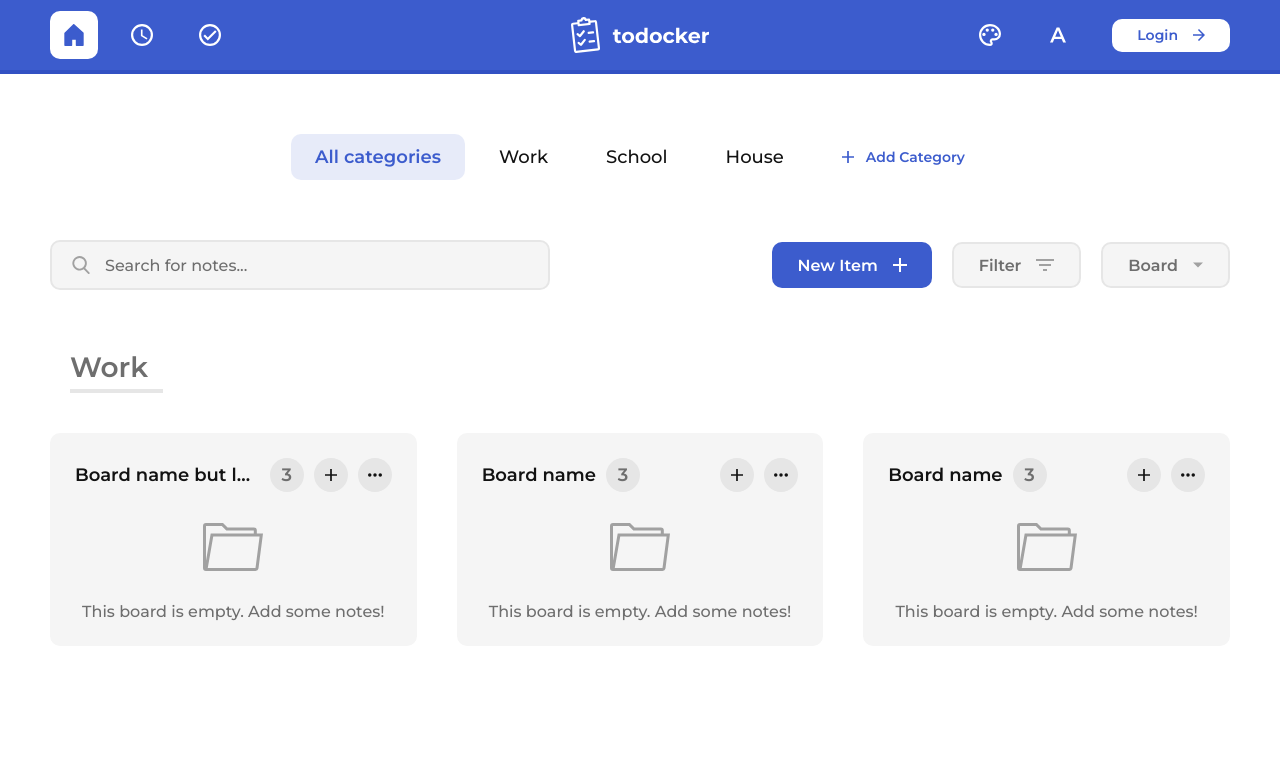
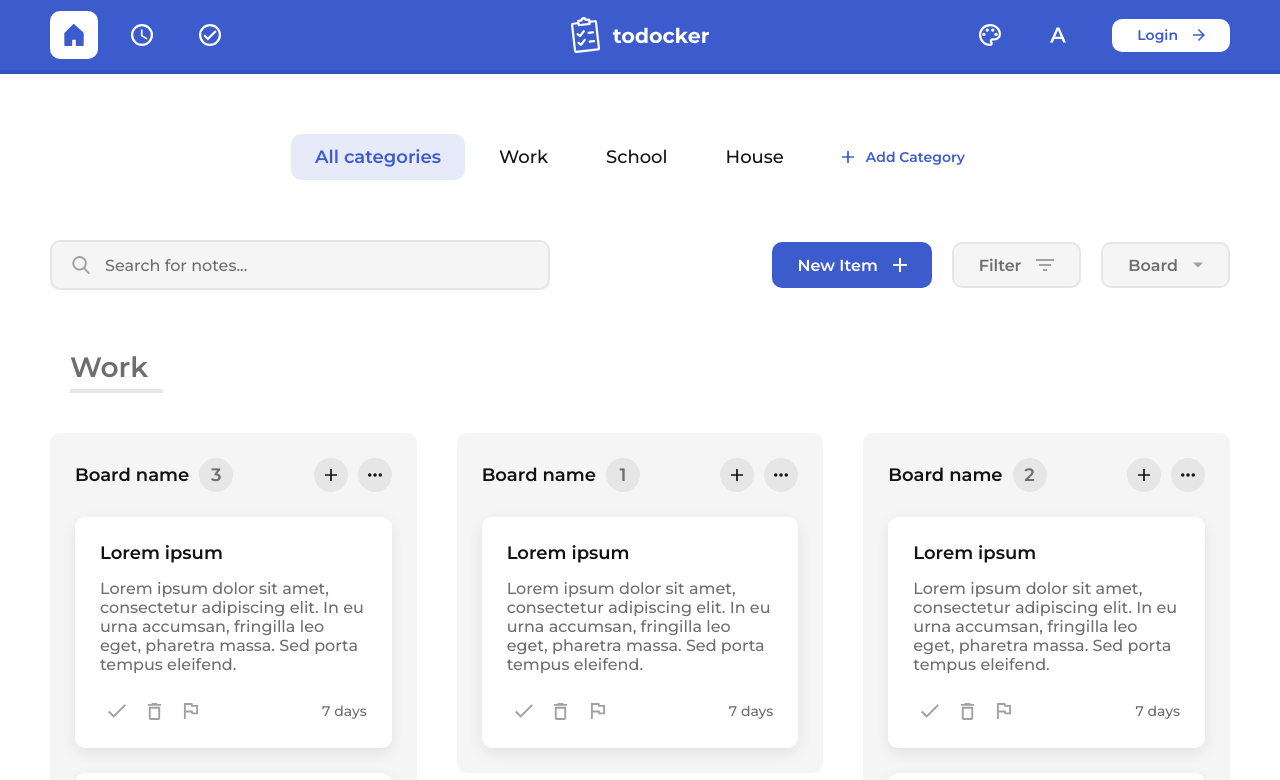
Before and after one commit to novacooo/react-todo-app, a React (Create React App) app: page / in a window 1280 px wide. Shown: the top 780 px of the page. Built offline with nearby package versions, Linux system fonts and the light colour scheme.

Commit message:
Added Note component

```diff
--- a/src/components/atoms/Input/Input.tsx
+++ b/src/components/atoms/Input/Input.tsx
@@ -84,10 +84,6 @@ const StyledPasswordButton = styled(IconButton)`
   top: 50%;
   right: 10px;
   transform: translateY(-50%);
-
-  > svg {
-    fill: ${({ theme }) => theme.ICON_SECONDARY};
-  }
 `;
 
 const Input = ({
@@ -138,6 +134,7 @@ const Input = ({
           size={40}
           icon={actualType === 'password' ? ShowIcon : HideIcon}
           iconSize={20}
+          iconColor={theme.ICON_SECONDARY}
           hoverBackground={theme.BG_HOVER}
         />
       )}
--- /dev/null
+++ b/src/components/molecules/Note/Note.tsx
@@ -0,0 +1,96 @@
+import React from 'react';
+import styled from 'styled-components';
+import { useSelector } from 'react-redux';
+import { BORDER_RADIUS, BP_MOBILE_MAX } from 'app_constants';
+import { StateType } from 'state';
+import IconButton from 'components/atoms/IconButton/IconButton';
+import Paragraph from 'components/atoms/Paragraph/Paragraph';
+import SmallHeader from 'components/atoms/SmallHeader/SmallHeader';
+import { ReactComponent as CheckIcon } from 'assets/icons/check.svg';
+import { ReactComponent as TrashIcon } from 'assets/icons/trash.svg';
+import { ReactComponent as FlagIcon } from 'assets/icons/flag.svg';
+import { fontSettings } from 'theme/fontSettings';
+
+const Container = styled.div`
+  display: flex;
+  flex-direction: column;
+  gap: 20px;
+  padding: 25px 25px 20px 25px;
+  background-color: ${({ theme }) => theme.BG_NOTE};
+  border-radius: ${BORDER_RADIUS};
+  box-shadow: ${({ theme }) => theme.NOTE_SHADOW};
+`;
+
+const TextsContainer = styled.div`
+  display: flex;
+  flex-direction: column;
+  gap: 15px;
+`;
+
+const MenuContainer = styled.div`
+  display: flex;
+  justify-content: space-between;
+  align-items: center;
+  flex-wrap: wrap;
+  gap: 10px;
+`;
+
+const ButtonsContainer = styled.div`
+  display: flex;
+  flex-wrap: wrap;
+  gap: 3px;
+`;
+
+const TimeText = styled.p`
+  font-size: ${fontSettings.sizesDesktop.s};
+  font-weight: ${fontSettings.weights.medium};
+  color: ${({ theme }) => theme.TEXT_SECONDARY};
+
+  @media (max-width: ${BP_MOBILE_MAX}) {
+    font-size: ${fontSettings.sizesMobile.s};
+  }
+`;
+
+const Note = (): JSX.Element => {
+  const theme = useSelector((state: StateType) => state.theme);
+
+  return (
+    <Container>
+      <TextsContainer>
+        <SmallHeader>Lorem ipsum</SmallHeader>
+        <Paragraph>
+          Lorem ipsum dolor sit amet, consectetur adipiscing elit. In eu urna accumsan, fringilla
+          leo eget, pharetra massa. Sed porta tempus eleifend.
+        </Paragraph>
+      </TextsContainer>
+      <MenuContainer>
+        <ButtonsContainer>
+          <IconButton
+            size={34}
+            icon={CheckIcon}
+            iconSize={18}
+            iconColor={theme.ICON_SECONDARY}
+            hoverBackground={theme.BG_HOVER}
+          />
+          <IconButton
+            size={34}
+            icon={TrashIcon}
+            iconSize={17}
+            iconColor={theme.ICON_SECONDARY}
+            hoverBackground={theme.BG_HOVER}
+          />
+          <IconButton
+            size={34}
+            icon={FlagIcon}
+            iconSize={16}
+            iconColor={theme.ICON_SECONDARY}
+            hoverBackground={theme.BG_HOVER}
+          />
+        </ButtonsContainer>
+        <TimeText>7 days</TimeText>
+      </MenuContainer>
+    </Container>
+  );
+};
+
+export default Note;
--- a/src/views/HomePage.tsx
+++ b/src/views/HomePage.tsx
@@ -6,6 +6,7 @@ import CategoriesBar from 'components/molecules/CategoriesBar/CategoriesBar';
 import MenuBar from 'components/molecules/MenuBar/MenuBar';
 import CategoryTemplate from 'templates/CategoryTemplate';
 import BoardTemplate from 'templates/BoardTemplate';
+import Note from 'components/molecules/Note/Note';
 
 const Container = styled.div`
   display: flex;
@@ -34,9 +35,24 @@ const HomePage = (): JSX.Element => (
       <CategoriesBar showAddButton />
       <MenuBar newItem filter board />
       <CategoryTemplate header="Work">
-        <BoardTemplate name="Board name but larger" count={3} />
-        <BoardTemplate name="Board name" count={3} />
-        <BoardTemplate name="Board name" count={3} />
+        <BoardTemplate name="Board name" count={3}>
+          <Note />
+          <Note />
+          <Note />
+        </BoardTemplate>
+        <BoardTemplate name="Board name" count={1}>
+          <Note />
+        </BoardTemplate>
+        <BoardTemplate name="Board name" count={2}>
+          <Note />
+          <Note />
+        </BoardTemplate>
+        <BoardTemplate name="Board name" count={1}>
+          <Note />
+        </BoardTemplate>
+        <BoardTemplate name="Board name" count={0} />
+        <BoardTemplate name="Board name" count={0} />
+        <BoardTemplate name="Board name" count={0} />
       </CategoryTemplate>
     </Container>
   </PageTemplate>
```
